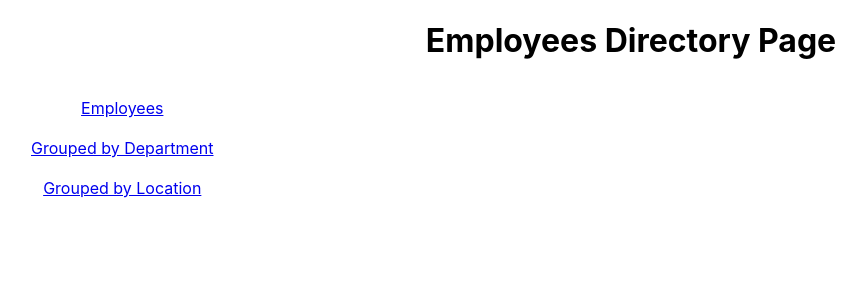
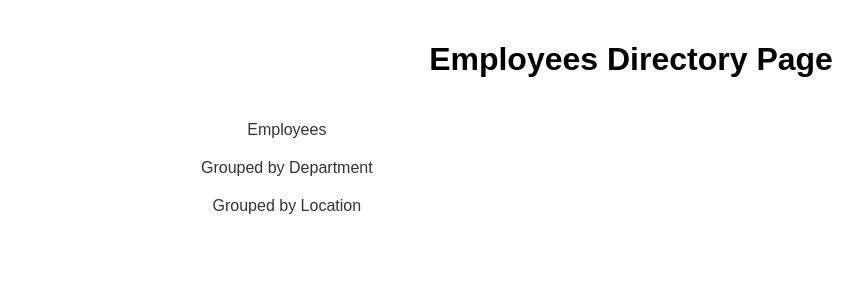
Before and after one commit to Yonas-tech/Employees-Frontend-, a React (Create React App) app: page /directory in a window 1280 px wide. Shown: the top 300 px of the page, without its empty margins (9-875 px from the left). Built offline with nearby package versions, Linux system fonts and the light colour scheme; no server answers.

Commit message:
css for employees page

```diff
--- a/src/App.jsx
+++ b/src/App.jsx
@@ -12,18 +12,20 @@ function App() {
 
   return (
     <main className="App">
-      <EmployeesDirectoryPage //user = {user}
+      {/* <EmployeesDirectoryPage //user = {user}
           // pexelsClient={pexelsClient}
-          />
+          /> */}
 
       {/* <NavBar user={user} setUser={setUser} /> */}
-      {/* <Routes>
+      <Routes>
         <Route path="/directory" element={<EmployeesDirectoryPage //user = {user}
-          pexelsClient={pexelsClient} />}/>
-        <Route path="/directory/by/:view" element={<EmployeesDirectoryPage //user = {user}
-          pexelsClient={pexelsClient} />}/>
+          // pexelsClient={pexelsClient}
+          />} />
+        <Route path="/directory/:view" element={<EmployeesDirectoryPage //user = {user}
+          // pexelsClient={pexelsClient}
+          />}/>
         <Route path="/directory/edit/:id" element={<EmployeeEditPage />} />
-      </Routes> */}
+      </Routes>
     </main>
 
   );
--- a/src/pages/DirectoryPage/EmployeesDirectoryPage.jsx
+++ b/src/pages/DirectoryPage/EmployeesDirectoryPage.jsx
@@ -1,4 +1,5 @@
 import React, { useState, useEffect } from 'react'
+import './directory-global.css'
 import './style.css'
 import Employees from './components/Employees/Employees'
 import Locations from './components/Locations/Locations'
@@ -24,26 +25,41 @@ export default function EmployeesDirectoryPage({ user, setUser, pexelsClient })
 
 
   const {view} = useParams();
-
+  function getView(view){
+    if (view==='employees'){
+      return <Employees employees={employees}/>
+    }
+    else if (view==='departments')
+    {
+      return <Departments employees={employees}/>
+    }
+    else if (view==='locations')
+    {
+      return <Locations employees={employees}/>
+    }
+  }
 
   return (
     <div className='page-container'>
       <h1>Employees Directory Page</h1>
       <div className='flex-container'>
-        <menu>
-          <Link to='/employees_view'>Employees</Link>
-          <Link to='/departments'>Grouped by Department</Link>
-          <Link to='/location'>Grouped by Location</Link>
+        <menu className='menu'>
+          <Link to='/directory/employees'>Employees</Link>
+          <Link to='/directory/departments'>Grouped by Department</Link>
+          <Link to='/directory/locations'>Grouped by Location</Link>
         </menu>
         <div className='view'>
-          <Routes>
+
+            {getView(view)}
+
+          {/* <Routes>
             <Route path='/employees_view' element= {<Employees employees={employees}
               pexelsClient={pexelsClient} />}/>
             <Route path='/departments' element= {<Departments employees={employees}
               pexelsClient={pexelsClient}/>}/>
             <Route path='/location' element= {<Locations employees={employees}
               pexelsClient={pexelsClient}/>}/>
-          </Routes>
+          </Routes> */}
         </div>
       </div>
     </div>
--- a/src/pages/DirectoryPage/components/Employees/Employees.jsx
+++ b/src/pages/DirectoryPage/components/Employees/Employees.jsx
@@ -1,4 +1,5 @@
 import React from 'react';
+import "./style.css"
 import { Link, Route, Routes, useNavigate } from 'react-router-dom';
 
 function Employees({ employees }) {
@@ -29,7 +30,7 @@ function Employees({ employees }) {
               <td>{employee.firstName + ' ' + employee.lastName}</td>
               {/* <td>{employee.photo}</td> */}
               <td>{employee.position}</td>
-              <td>{employee.email}</td>
+              <td>{employee.Email}</td>
               <td>{employee.department}</td>
               <td>{employee.location}</td>
               {/* <td>
--- a/src/pages/DirectoryPage/directory-global.css
+++ b/src/pages/DirectoryPage/directory-global.css
@@ -30,6 +30,7 @@ body {
 
   .menu a:hover {
     background-color: #eee;
+    border: black solid 0.5px;
   }
 
   .view {
```
